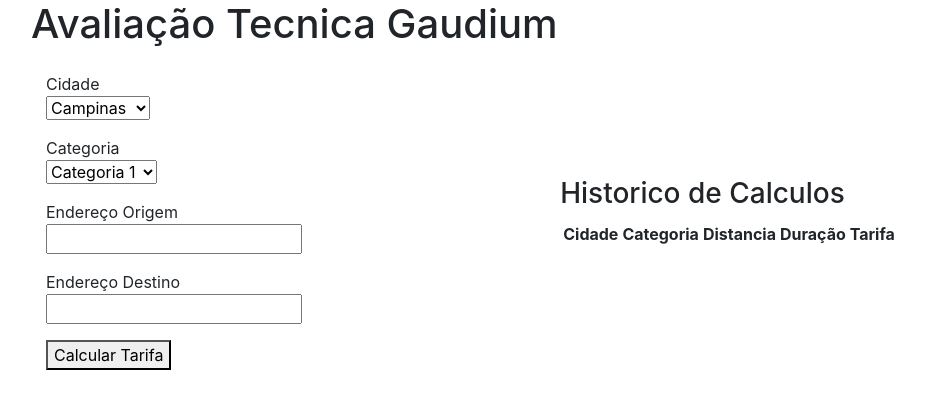
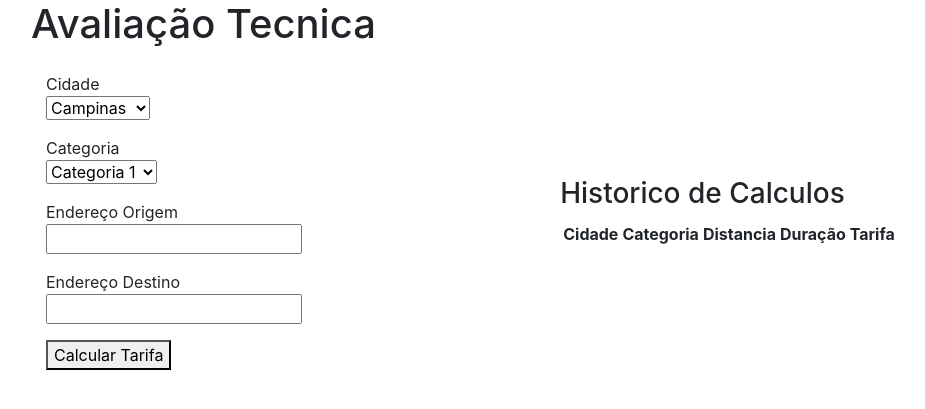
Before and after one commit to AguiarDG/ProjetoTecnicoBuscaRotasGoogleAPICalculaTaxa, a PHP site: page / in a window 1280 px wide. Shown: the top 409 px of the page, without its empty margins (39-964 px from the left). Run offline with PHP 8.4, Linux system fonts and the light colour scheme; data comes from the database, SQL or seed files in the repository; data that the repository does not hold is empty.

```diff
--- a/app/Db/Database.php
+++ b/app/Db/Database.php
@@ -9,7 +9,7 @@ class DataBase {
 
   const host = 'localhost';
 
-  const dbname = 'test_gaudium';
+  const dbname = 'project_routes_googleapi';
 
   const username = 'admin';
 
--- a/index.php
+++ b/index.php
@@ -56,11 +56,11 @@ if(isset($calcular) && $calcular == 1) {
   <meta charset="UTF-8">
   <meta name="viewport" content="width=device-width, initial-scale=1.0">
   <link rel="stylesheet" href="custom-style.css">
-  <title>Avaliação Tecnica Gaudium</title>
+  <title>Avaliação Tecnica</title>
 </head>
 <body>
   <div class="container mb-5">
-      <h1>Avaliação Tecnica Gaudium</h1>
+      <h1>Avaliação Tecnica</h1>
 
       <div class="container">
         <div class="form-calculo">
```
Also changed, not shown: README.md.
